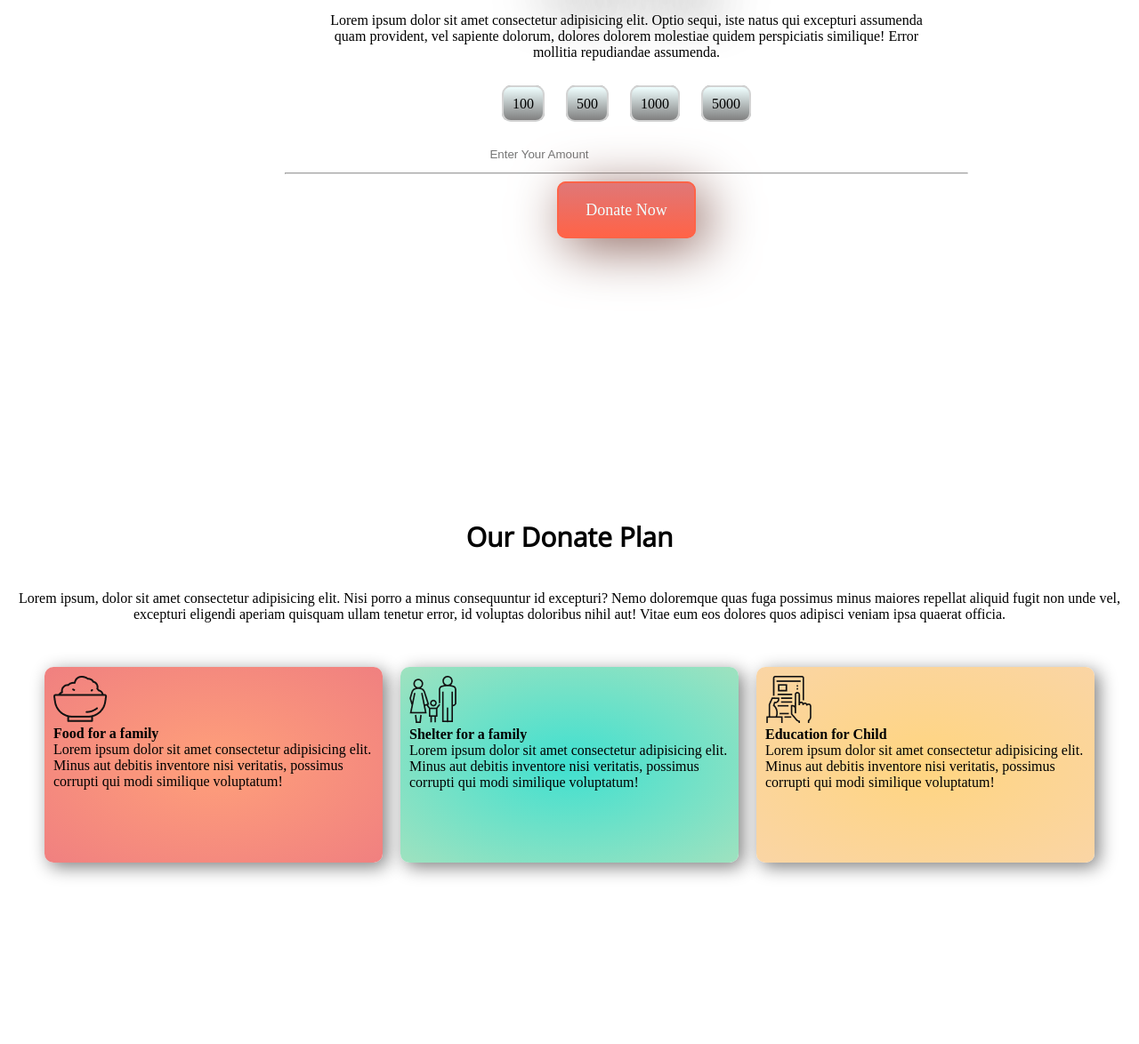
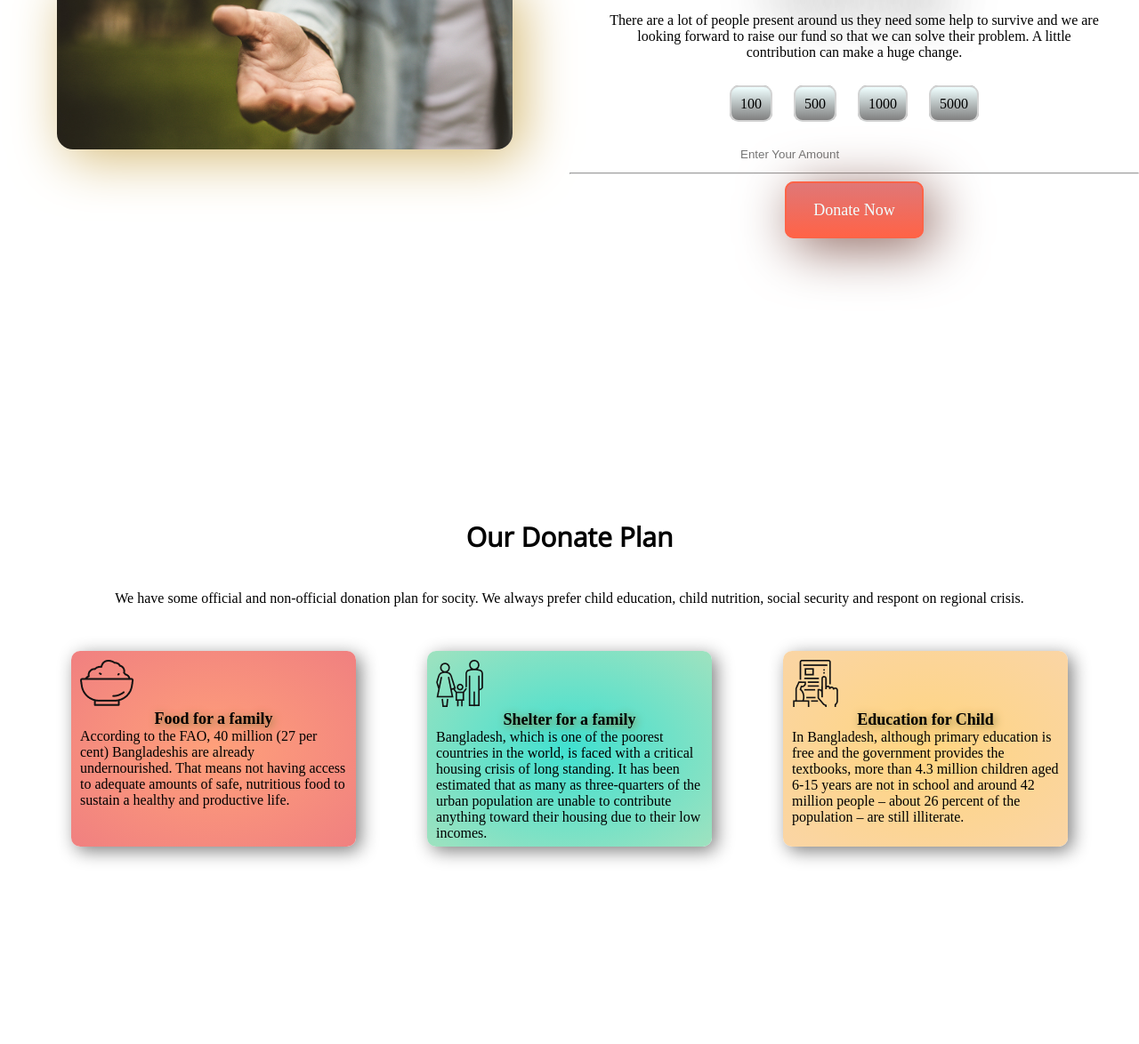
Before and after one commit to Mohiuddin10/donate, a plain HTML site: page index.html in a window 1280 px wide. Shown: the part 1047-2221 px from the top of the page at 89% size. Drawn offline with nearby package versions, Linux system fonts and the light colour scheme.

Commit message:
all revised

```diff
--- a/index.html
+++ b/index.html
@@ -24,9 +24,14 @@
 
 
     <section class="donation-area">
+        <div class="donation-description-cont">
+            <div class="donation-image-cont">
+                <img class="donation-img" src="/images/helping-hand.jpg" alt="">
+            </div>
+            <div class="donation-description-text">
                 <div class="donation-description">
                     <h2 class="donation-title">Donate Today</h2>
-        <p>Lorem ipsum dolor sit amet consectetur adipisicing elit. Optio sequi, iste natus qui excepturi assumenda quam provident, vel sapiente dolorum, dolores dolorem molestiae quidem perspiciatis similique! Error mollitia repudiandae assumenda.</p>
+                <p>There are a lot of people present around us they need some help to survive and we are looking forward to raise our fund so that we can solve their problem. A little contribution can make a huge change.</p>
                 </div>
                 <div class="donation-amount">
                     <a href="">100</a>
@@ -37,27 +42,29 @@
                 <input class="amount-input" type="" name="" id="" placeholder="Enter Your Amount">
                 <hr>
                 <a class="donate-now amount-button" href="">Donate Now</a>
+            </div>
+        </div>
     </section>
 
 
     <section class="plan-section">
         <h2 class="plan-headding">Our Donate Plan</h2>
-        <p>Lorem ipsum, dolor sit amet consectetur adipisicing elit. Nisi porro a minus consequuntur id excepturi? Nemo doloremque quas fuga possimus minus maiores repellat aliquid fugit non unde vel, excepturi eligendi aperiam quisquam ullam tenetur error, id voluptas doloribus nihil aut! Vitae eum eos dolores quos adipisci veniam ipsa quaerat officia.</p>
+        <p>We have some official and non-official donation plan for socity. We always prefer child education, child nutrition, social security and respont on regional crisis.</p>
         <div class="donate-plan">
             <div class="food">
                 <img src="icons/food.png" alt="">
-                <h4>Food for a family</h4>
-                <p>Lorem ipsum dolor sit amet consectetur adipisicing elit. Minus aut debitis inventore nisi veritatis, possimus corrupti qui modi similique voluptatum!</p>
+                <h4 class="donate-plan-heading">Food for a family</h4>
+                <p> According to the FAO, 40 million (27 per cent)  Bangladeshis are already undernourished. That means not having access to adequate amounts of safe, nutritious food to sustain a healthy and productive life.</p>
             </div>
             <div class="shelter">
                 <img src="icons/shelter.png" alt="">
-                <h4>Shelter for a family</h4>
-                <p>Lorem ipsum dolor sit amet consectetur adipisicing elit. Minus aut debitis inventore nisi veritatis, possimus corrupti qui modi similique voluptatum!</p>
+                <h4 class="donate-plan-heading">Shelter for a family</h4>
+                <p>Bangladesh, which is one of the poorest countries in the world, is faced with a critical housing crisis of long standing. It has been estimated that as many as three-quarters of the urban population are unable to contribute anything toward their housing due to their low incomes.</p>
             </div>
             <div class="Education">
                 <img src="icons/Frame-1.png" alt="">
-                <h4>Education for Child</h4>
-                <p>Lorem ipsum dolor sit amet consectetur adipisicing elit. Minus aut debitis inventore nisi veritatis, possimus corrupti qui modi similique voluptatum!</p>
+                <h4 class="donate-plan-heading">Education for Child</h4>
+                <p>In Bangladesh, although primary education is free and the government provides the textbooks, more than 4.3 million children aged 6-15 years are not in school and around 42 million people – about 26 percent of the population – are still illiterate.</p>
             </div>
         </div>
     </section>
@@ -115,7 +122,7 @@
      </section>
 
      <footer>
-        <h3>Giving charity not only benefits the one who gives it but also the one who receives it.</h3>
+        <h4>Giving charity not only benefits the one who gives it but also the one who receives it.</h4>
         <p>© Be Humble</p>
      </footer>
 
--- a/style/style.css
+++ b/style/style.css
@@ -50,18 +50,41 @@ h1{
     align-items: center;
     text-align: center;
 }
-
+.donation-description-cont {
+    display: flex;
+    justify-content: space-around;
+    align-items: center;
+}
+.donation-image-cont {
+    width: 50%;
+}
+.donation-description-text {
+    width: 50%;
+}
 .donation-area {
     height: 80vh;
-    max-width: 60%;
-    margin-left: 25%;
     padding-top: 150px;
     align-items: center;
     text-align: center;
 }
+.donation-img {
+    width: 80%;
+    box-shadow: 10px 10px 60px rgb(214, 186, 116);
+    border-radius: 18px;
+}
 .donation-title {
     margin-bottom: 30px;
     text-shadow: 5px 30px 60px black;
+}
+.donate-plan-heading {
+    text-align: center;
+    font-size: 18px;
+    font-weight: bold;
+    text-shadow: 2px 2px 10px rgb(139, 127, 59);
+}
+.donate-plan div {
+    width: 25%;
+    height: auto;
 }
 .donation-description {
     margin: 20px;
@@ -103,6 +126,7 @@ hr {
 
 .donate-plan{
     display: flex;
+    justify-content: space-around;
     margin: 20px;
     padding: 20px;
 
```
Also changed, not shown: images/helping-hand.jpg (added). Lines whose indentation alone changed are shown as unchanged.
